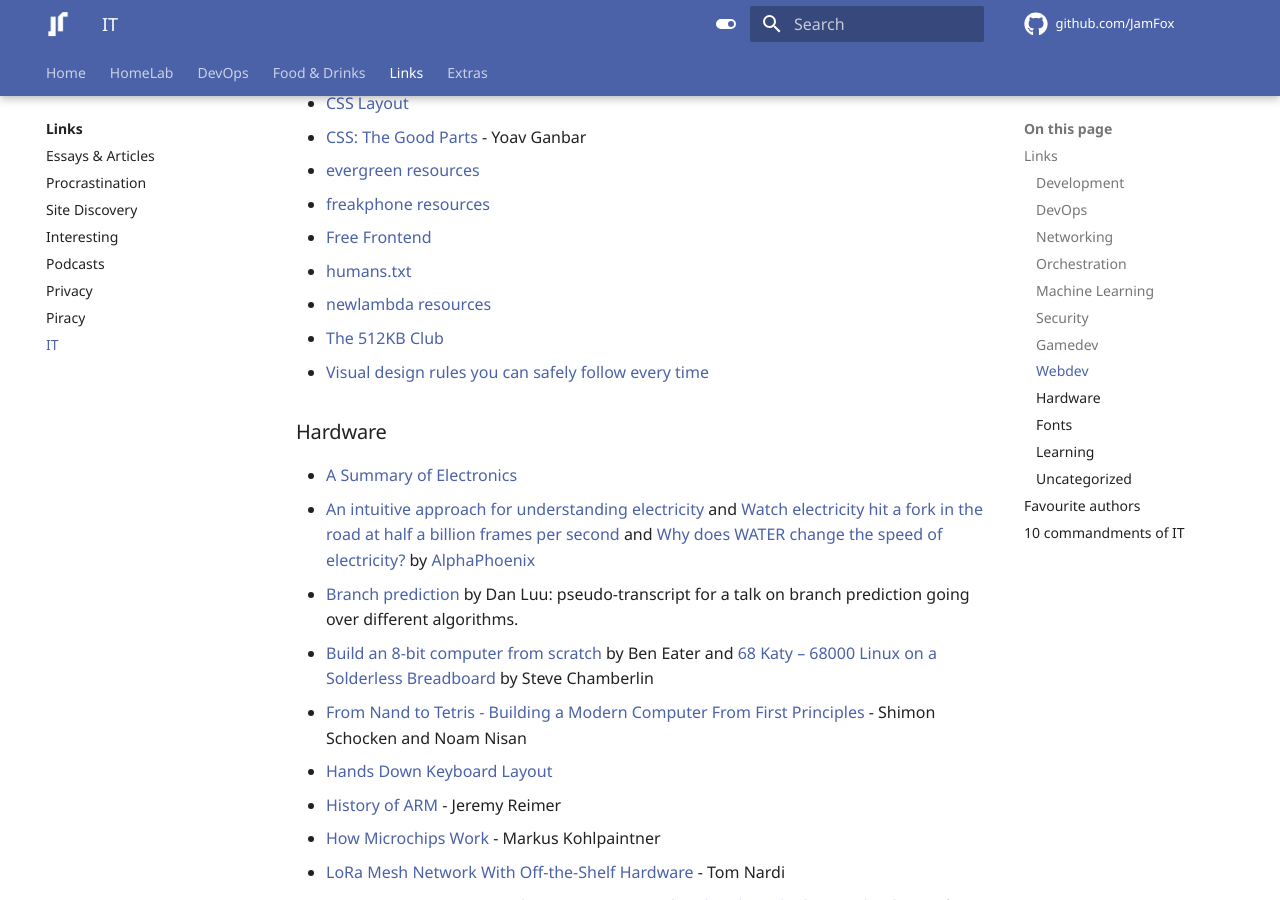
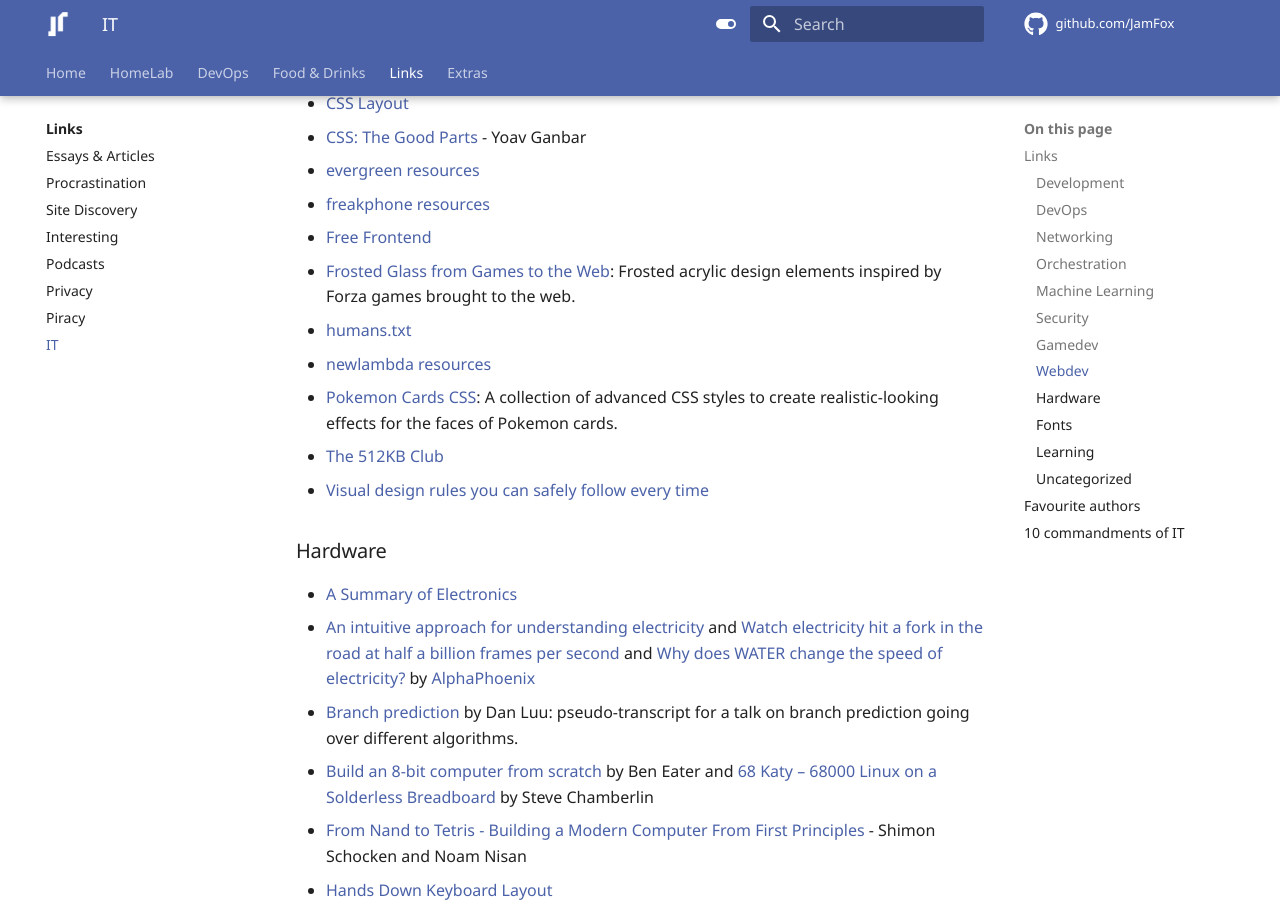
Before and after one commit to JamFox/docs.jamfox.dev, an MkDocs documentation site: the page built from docs/content/links/it.md, in a window 1280 px wide and 900 px high, scrolled down 2253 px. Built offline with MkDocs 1.6.1 and Material for MkDocs 9.7.7, drawn with Linux system fonts in a browser that asks for light colours; comment, search, counter and statistics services are not loaded.

Commit message:
add some

```diff
--- a/docs/content/links/it.md
+++ b/docs/content/links/it.md
@@ -76,8 +76,10 @@ title: "IT"
 - [evergreen resources](https://itsevergreen.rip/links/)
 - [freakphone resources](https://freakphone.net/links/resources.html)
 - [Free Frontend](https://freefrontend.com)
+- [Frosted Glass from Games to the Web](https://www.tyleo.com/html-glass.html): Frosted acrylic design elements inspired by Forza games brought to the web.
 - [humans.txt](https://humanstxt.org/)
 - [newlambda resources](https://newlambda.neocities.org/explore/resources)
+- [Pokemon Cards CSS](https://poke-holo.simey.me/): A collection of advanced CSS styles to create realistic-looking effects for the faces of Pokemon cards.
 - [The 512KB Club](https://512kb.club/)
 - [Visual design rules you can safely follow every time](https://anthonyhobday.com/sideprojects/saferules/)
 
```
Also changed, not shown: docs/content/links/interesting.md (+2 -0 lines).
